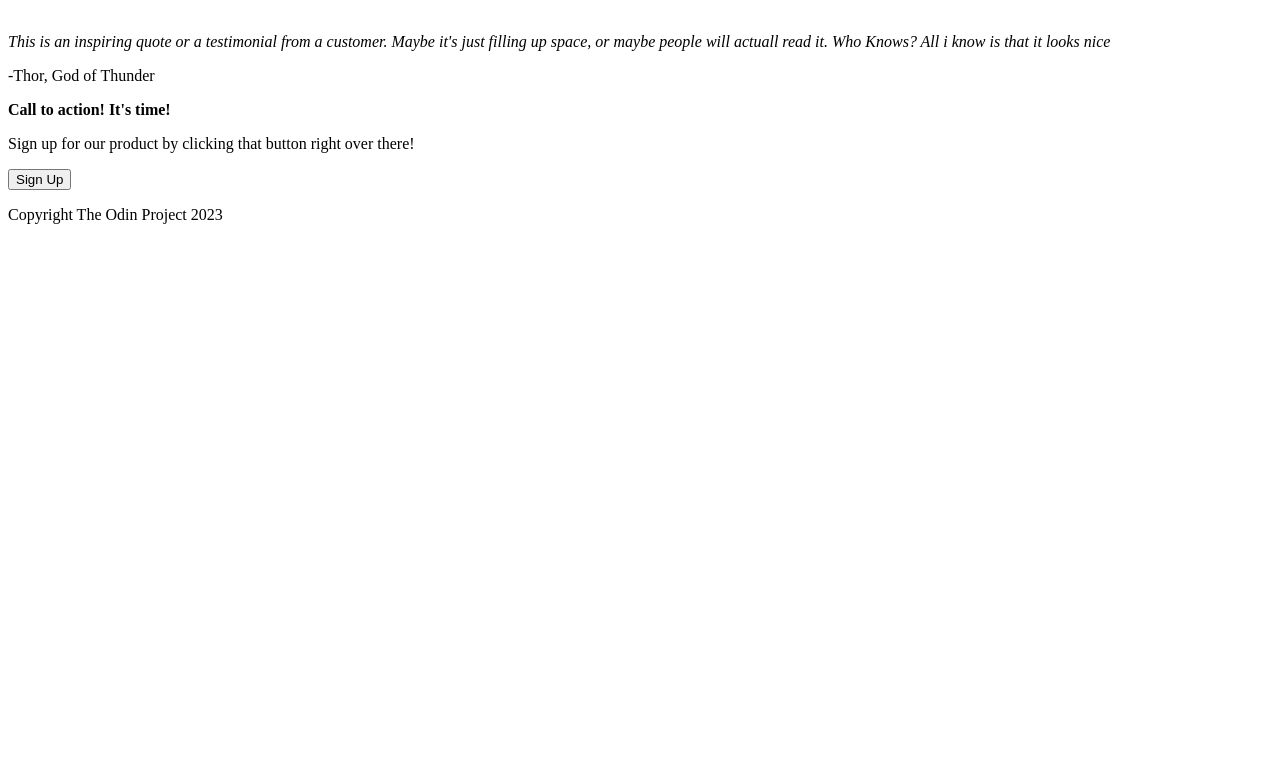
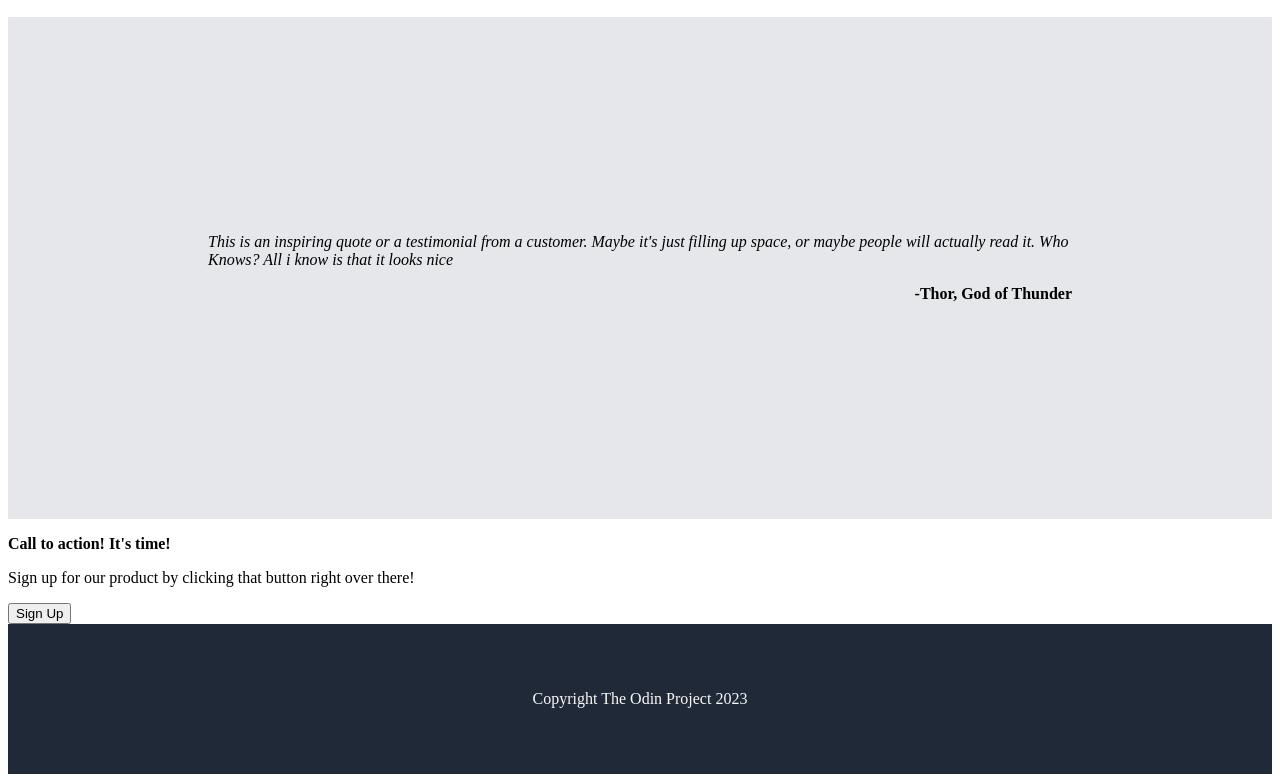
Before and after one commit to Bourqu/Odin_Landing_Page, a plain HTML site: page index.html in a window 1280 px wide. Shown: the part 976-1758 px from the top of the page. Before the commit the page ends 1216 px from the top, so only its background shows below. Drawn offline with Linux system fonts and the light colour scheme.

Commit message:
completed footer and section 3

```diff
--- a/index.html
+++ b/index.html
@@ -35,7 +35,7 @@
         <h2>Some random information.</h2>
 
         <div>
-        <span style="margin-left: 350px;"><img src="https://upload.wikimedia.org/wikipedia/commons/thumb/b/b8/Mug_of_Tea.JPG/390px-Mug_of_Tea.JPG" alt="">
+        <span style="margin-left: 400px;"><img src="https://upload.wikimedia.org/wikipedia/commons/thumb/b/b8/Mug_of_Tea.JPG/390px-Mug_of_Tea.JPG" alt="">
             <p>this is some subtext under an illustration of image</p>
         </span>
         <span><img src="https://upload.wikimedia.org/wikipedia/commons/thumb/b/b8/Mug_of_Tea.JPG/390px-Mug_of_Tea.JPG" alt="">
@@ -44,15 +44,15 @@
         <span><img src="https://upload.wikimedia.org/wikipedia/commons/thumb/b/b8/Mug_of_Tea.JPG/390px-Mug_of_Tea.JPG" alt="">
             <p>this is some subtext under an illustration of image</p>
         </span>
-        <span style="margin-right:350px"><img src="https://upload.wikimedia.org/wikipedia/commons/thumb/b/b8/Mug_of_Tea.JPG/390px-Mug_of_Tea.JPG" alt="">
+        <span style="margin-right:400px"><img src="https://upload.wikimedia.org/wikipedia/commons/thumb/b/b8/Mug_of_Tea.JPG/390px-Mug_of_Tea.JPG" alt="">
             <p>this is some subtext under an illustration of image</p>
         </span>
     </div></div>
     <div class="third">
 
         <p><em>This is an inspiring quote or a testimonial from a customer. Maybe it's just filling up space, or maybe
-                people will actuall read it. Who Knows? All i know is that it looks nice</em></p>
-        <p>-Thor, God of Thunder</p>
+                people will actually read it. Who Knows? All i know is that it looks nice</em></p>
+        <p><strong>-Thor, God of Thunder</strong></p>
     </div>
     <div class="fourth">
 
--- a/style.css
+++ b/style.css
@@ -83,3 +83,29 @@ font-size: 18px;
     height: 175px;
     width: 175px;
 }
+
+.third {
+    background-color: #E5E7EB;
+    font: 36px light italic #1F2937;
+
+    padding: 200px;
+}
+
+.third p strong{
+    display: block;
+    text-align: right;
+}
+
+
+
+footer{
+    background-color: #1F2937;
+
+    color: #F9FAF8;
+    padding: 50px 0px;
+}
+
+footer p{
+
+    text-align: center;
+}
```
